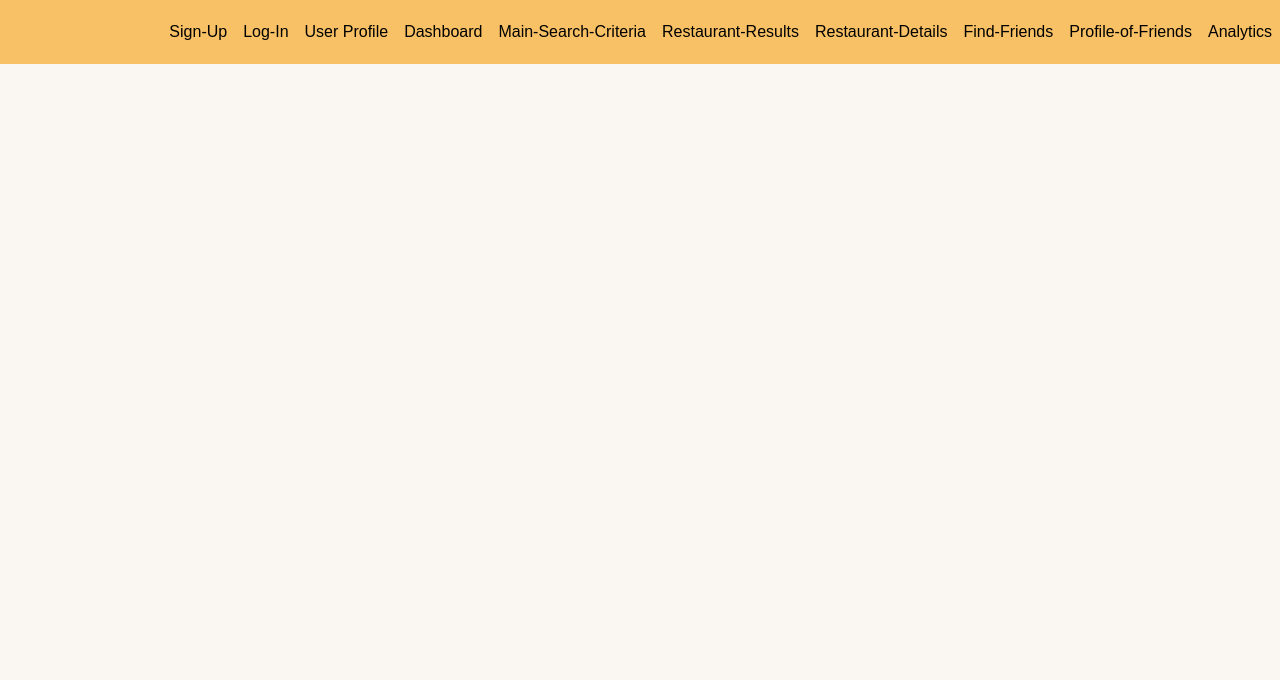
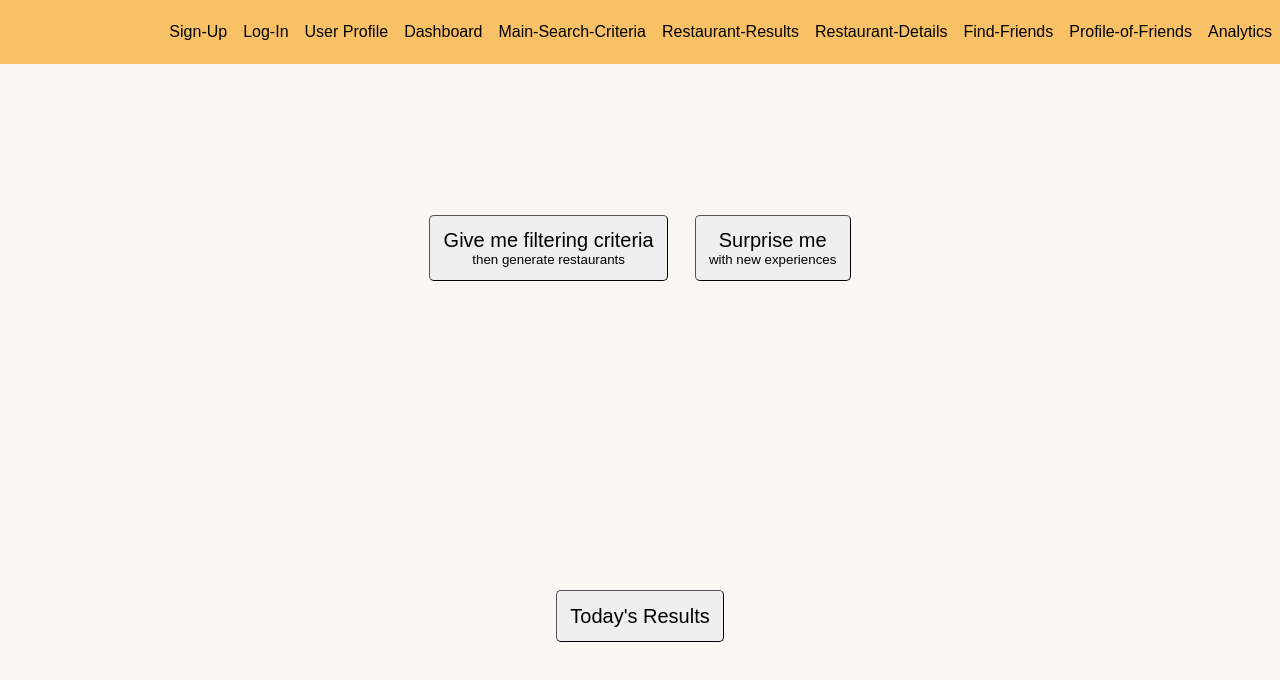
Before and after one commit to jinhohl2/Novus-J-Mate-Restaurant, a React (Create React App) app: page /dashboard in a window 1280 px wide. Shown: the top 680 px of the page. Built offline with nearby package versions, Linux system fonts and the light colour scheme.

Commit message:
Added two sub-screens to dashboard

```diff
--- a/src/Front-End/pages/04_dashboard.tsx
+++ b/src/Front-End/pages/04_dashboard.tsx
@@ -2,9 +2,26 @@ import React from 'react';
 
 const Dashboard = () => {
     return (
-        <section className="section-04-dashboard">
+        <React.Fragment>
+            <section className="section-04-dashboard">
+                <div id='daily-choice'>
+                    <button>
+                        <h2>Give me filtering criteria</h2>
+                        <h4>then generate restaurants</h4>
+                    </button>
+                    <button>
+                        <h2>Surprise me</h2>
+                        <h4>with new experiences</h4>
+                    </button>
+                </div>
 
-        </section>
+                <div id='todays-results'>
+                    <button>
+                        <h2>Today's Results</h2>
+                    </button>
+                </div>
+            </section>
+        </React.Fragment>
     );
 };
 
--- a/src/Front-End/scss/App.scss
+++ b/src/Front-End/scss/App.scss
@@ -376,6 +376,7 @@ body {
         display: flex;
         /* As there will be cards inside */
         justify-content: center;
+        flex-direction: column;
         flex-wrap: wrap;
         /* Very important for designing the content which doesn't fits */
 
@@ -385,8 +386,31 @@ body {
         background-color: $main_back_color;
         transform: translateY(8vh);
 
+        div {
+            display: flex;
+            justify-content: center;
+            align-items: center;
+            text-align: center;
+        }
 
+        #daily-choice {
+            flex: 1;
+            flex-direction: row;
+        }
 
+        #todays-results {
+            flex: 1;
+        }
+
+        button {
+            margin: 0 1em;
+            padding: 1em 1em;
+        }
+
+        // TODO: control which div is hidden
+        .hidden {
+            display: none;
+        }
     }
 
     section.section-05-main-search-criterias {
```
Also changed, not shown: src/Front-End/scss/index.scss (indentation only).
